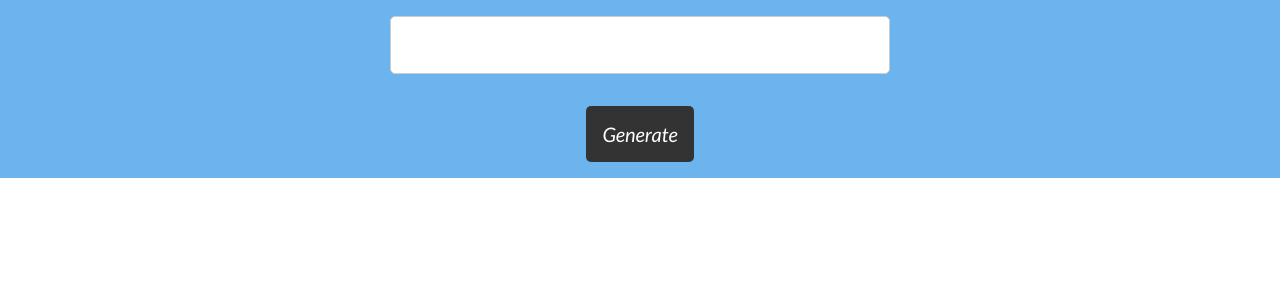
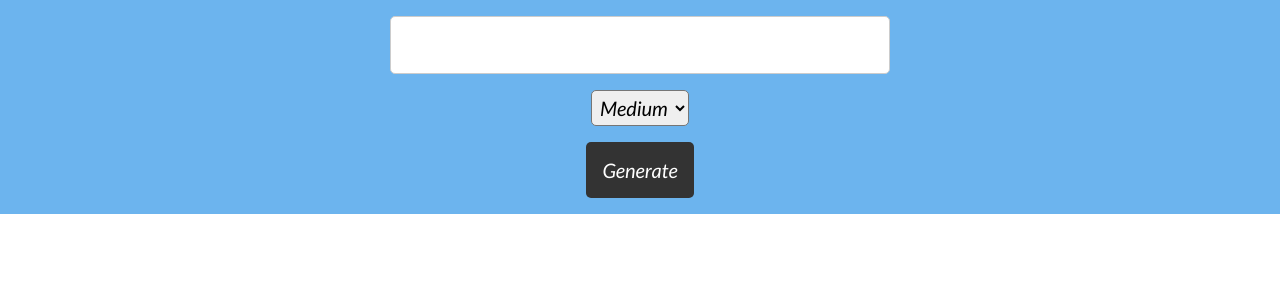
Before and after one commit to mayerxc/flask_openai_image, a Flask app: page / in a window 1280 px wide. Shown: the part 61-361 px from the top of the page. Run offline with Flask 2, Linux system fonts and the light colour scheme.

Commit message:
Add data elements to use in js file and add size

```diff
--- a/static/main.js
+++ b/static/main.js
@@ -1,4 +1,10 @@
-const loadingDiv = document.querySelector('.loading');
+const loadingDiv = document.querySelector('[data-loading]');
+const inputElement = document.querySelector('[data-input]');
+const sizeElement = document.querySelector('[data-size]');
+const errorElement = document.querySelector('[data-error]');
+const messageElement = document.querySelector('[data-message]');
+const imageElement = document.querySelector('[data-image]');
+
 loadingDiv.style.visibility = 'hidden';
 
 function showSpinner() {
@@ -12,8 +18,8 @@ function hideSpinner() {
 async function makeImage(e) {
   e.preventDefault();
   showSpinner();
-  const prompt = document.querySelector('input').value;
-  const size = '512x512';
+  const prompt = inputElement.value;
+  const size = sizeElement.value;
   const data = { prompt, size, n: 1 };
   const headers = {
     method: 'POST',
@@ -28,23 +34,23 @@ async function makeImage(e) {
     const { url, error } = responseJson;
     if (error) {
       // display error on page for user if they typed something inappropriate
-      document.querySelector('.error-msg').textContent = error;
-      document.querySelector('#image').src = '';
-      document.querySelector('#message').textContent = prompt;
+      errorElement.textContent = error;
+      imageElement.src = '';
+      messageElement.textContent = prompt;
     } else {
-      document.querySelector('.error-msg').textContent = '';
-      document.querySelector('#image').src = url;
-      document.querySelector('#message').textContent = prompt;
+      errorElement.textContent = '';
+      imageElement.src = url;
+      messageElement.textContent = prompt;
     }
   } catch (err) {
     console.error('error', err);
-    document.querySelector('.error-msg').textContent = err;
-    document.querySelector('#image').src = '';
-    document.querySelector('#message').textContent = prompt;
+    errorElement.textContent = err;
+    imageElement.src = '';
+    messageElement.textContent = prompt;
   }
 
-  document.querySelector('input').value = '';
+  inputElement.value = '';
   hideSpinner();
 }
 
-document.querySelector('button').addEventListener('click', makeImage);
+document.querySelector('[data-button]').addEventListener('click', makeImage);
--- a/static/style.css
+++ b/static/style.css
@@ -14,7 +14,7 @@
 }
 
 /* nav */
-nav {
+.nav {
   display: flex;
   justify-content: space-between;
   align-items: center;
@@ -23,13 +23,13 @@ nav {
   background: #333;
 }
 
-nav a {
+.nav a.link {
   color: #fff;
   font-size: 1.2rem;
   text-decoration: none;
 }
 
-nav a:hover {
+.nav a.link:hover {
   color: var(--primary-color);
 }
 
@@ -50,7 +50,7 @@ nav a:hover {
   width: 100%;
 }
 
-.form-container input {
+.form-container .input {
   font-size: 20px;
   width: 500px;
   max-width: 500px;
@@ -60,7 +60,13 @@ nav a:hover {
   margin: 1rem;
 }
 
-.form-container button {
+.form-container .select {
+  font-size: 20px;
+  padding: .25rem;
+  border-radius: 5px;
+}
+
+.form-container .button {
   font-size: 20px;
   color: white;
   background-color: #333;
@@ -71,7 +77,7 @@ nav a:hover {
   cursor: pointer;
 }
 
-.form-container button:hover {
+.form-container .button:hover {
   transform: scale(1.1);
 }
 
@@ -100,7 +106,7 @@ nav a:hover {
 }
 
 @media only screen and (max-width: 500px) {
-  nav {
+  .nav {
     display: flex;
     flex-direction: column;
     justify-content: center;
@@ -108,7 +114,7 @@ nav a:hover {
     padding: 0.5rem;
   }
 
-  .form-container input {
+  .form-container .input {
     font-size: 16px;
     width: 95vw;
     min-width: 200px;
@@ -118,14 +124,14 @@ nav a:hover {
     margin: 0.5rem;
   }
 
-  .form-container button {
+  .form-container .button {
     font-size: 1rem;
     padding: 1rem;
     border-radius: 5px;
     margin: 0.5rem;
   }
 
-  img {
+  .image {
     max-width: 100%;
     height: auto;
   }
--- a/templates/index.html
+++ b/templates/index.html
@@ -42,9 +42,9 @@
 
   <body>
     <header>
-      <nav>
+      <nav class="nav">
         <h2>OpenAI Image Generator</h2>
-        <a href="https://beta.openai.com/docs" target="_blank"
+        <a class="link" href="https://beta.openai.com/docs" target="_blank"
           >OpenAI Documentation</a
         >
       </nav>
@@ -52,15 +52,20 @@
 
     <main>
       <section class="form-container">
-        <input type="text" />
-        <button type="button">Generate</button>
+        <input class="input" type="text" data-input />
+        <select class="select" name="size" id="size" data-size>
+          <option value="256x256">Small</option>
+          <option value="512x512" selected>Medium</option>
+          <option value="1024x1024">Large</option>
+        </select>
+        <button class="button" type="button" data-button>Generate</button>
       </section>
       <section class="image-container">
-        <h2 class="error-msg"></h2>
-        <img src="" alt="" id="image" />
-        <p id="message"></p>
+        <h2 class="error-msg" data-error></h2>
+        <img class="image" src="" alt="" id="image" data-image />
+        <p id="message" data-message></p>
       </section>
     </main>
-    <div id="loading" class="loading">Loading&#8230;</div>
+    <div id="loading" class="loading" data-loading>Loading&#8230;</div>
   </body>
 </html>
```
